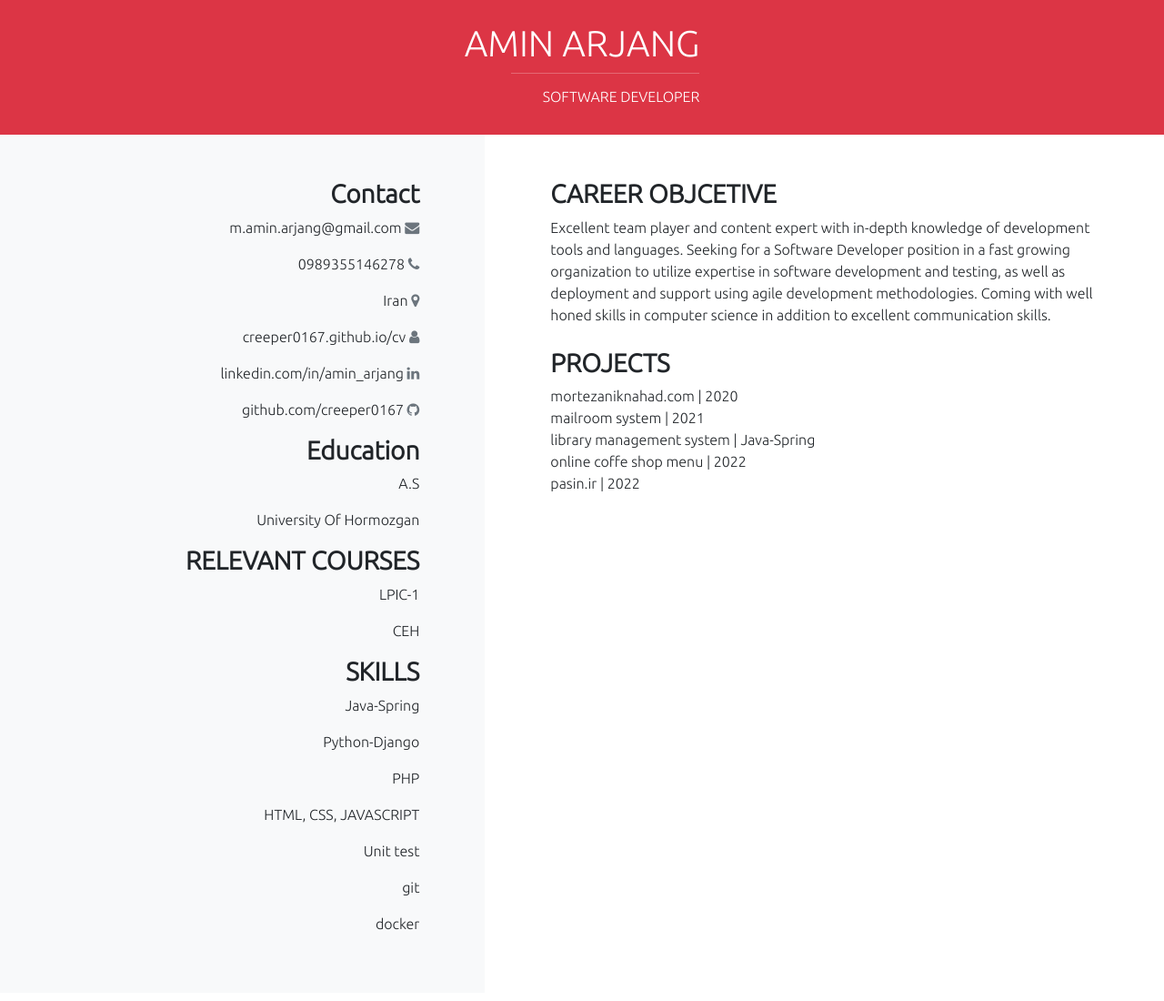
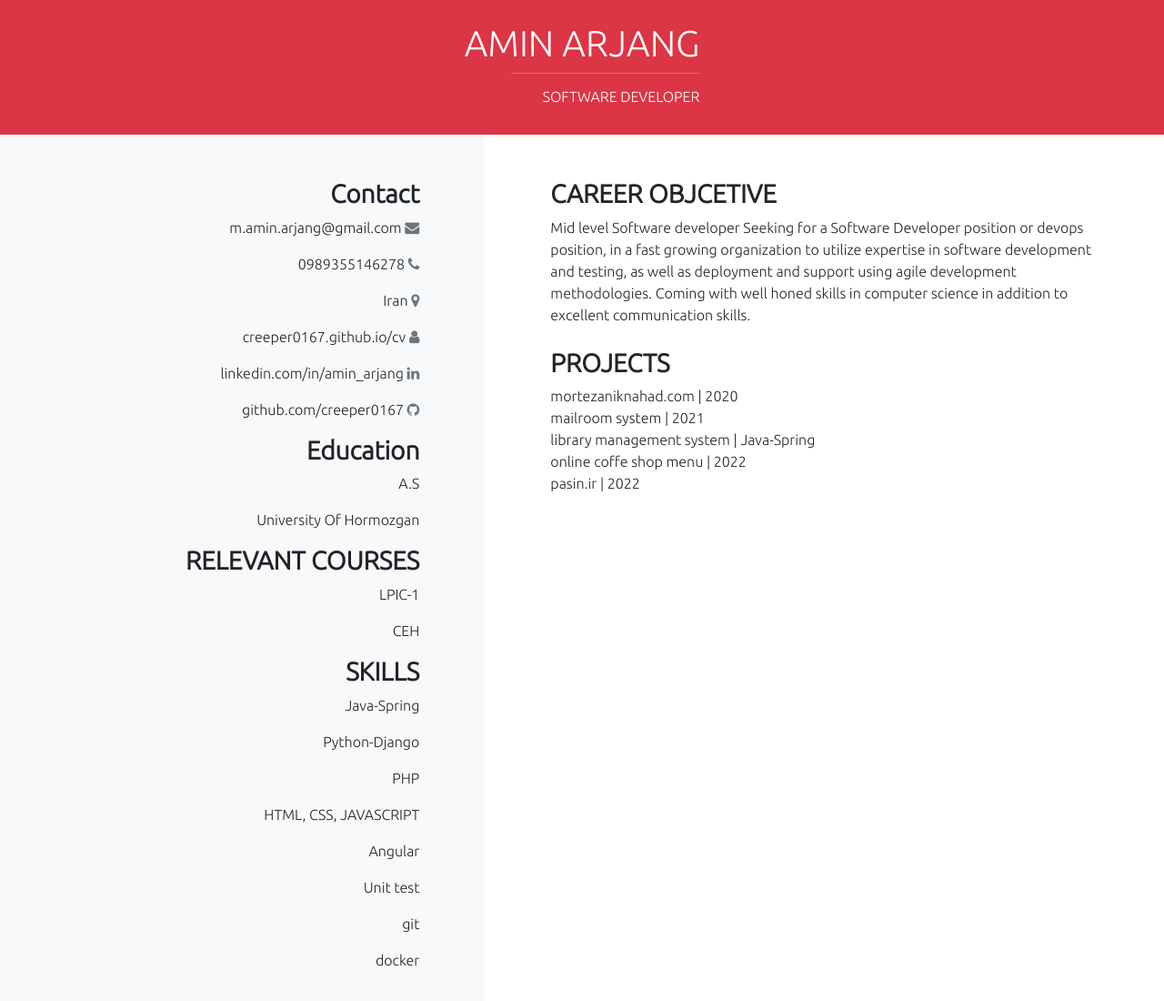
Before and after one commit to creeper0167/cv, a plain HTML site: page index.html in a window 1280 px wide. Shown: the whole page at 91% size. Drawn offline with nearby package versions, Linux system fonts and the light colour scheme.

Commit message:
Update career objective and add angular

```diff
--- a/index.html
+++ b/index.html
@@ -55,6 +55,7 @@
 <p>Python-Django</p>
                         <p>PHP</p>
                         <p>HTML, CSS, JAVASCRIPT</p>
+<p>Angular</p>
                         <p>Unit test</p>
                         <p> git</p>
                         <p>docker</p>
@@ -66,7 +67,7 @@
                     <div class="row">
                         <h3 class="">CAREER OBJCETIVE</h3>
                         <p class="align-self-end">
-                            Excellent team player and content expert with in-depth knowledge of development tools and languages. Seeking for a Software Developer position in a fast growing organization to utilize expertise in software development and testing, as well as deployment and support using agile development methodologies. Coming with well honed skills in computer science in addition to excellent communication skills.
+                             Mid level Software developer Seeking for a Software Developer position or devops position, in a fast growing organization to utilize expertise in software development and testing, as well as deployment and support using agile development methodologies. Coming with well honed skills in computer science in addition to excellent communication skills.
                         </p>
                     </div>
                    <!-- <div class="mt-2 row">
```
